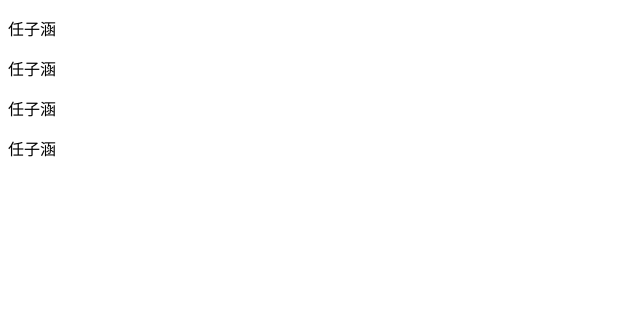
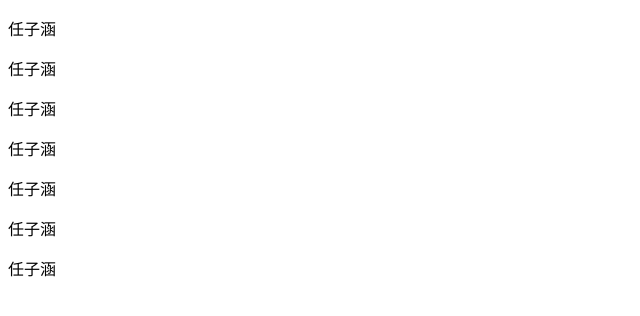
Before and after one commit to zhanghengming-513/test_01, a plain HTML site: page index.html in a window 1280 px wide. Shown: the whole page, without its empty margins (0-640 px from the left). Drawn offline with Linux system fonts and the light colour scheme.

```diff
--- a/index.html
+++ b/index.html
@@ -10,5 +10,8 @@
     <p>任子涵</p>
     <p>任子涵</p>
     <p>任子涵</p>
+    <p>任子涵</p>
+    <p>任子涵</p>
+    <p>任子涵</p>
   </body>
 </html>
```
Also changed, not shown: test.html (+11 -0 lines).
